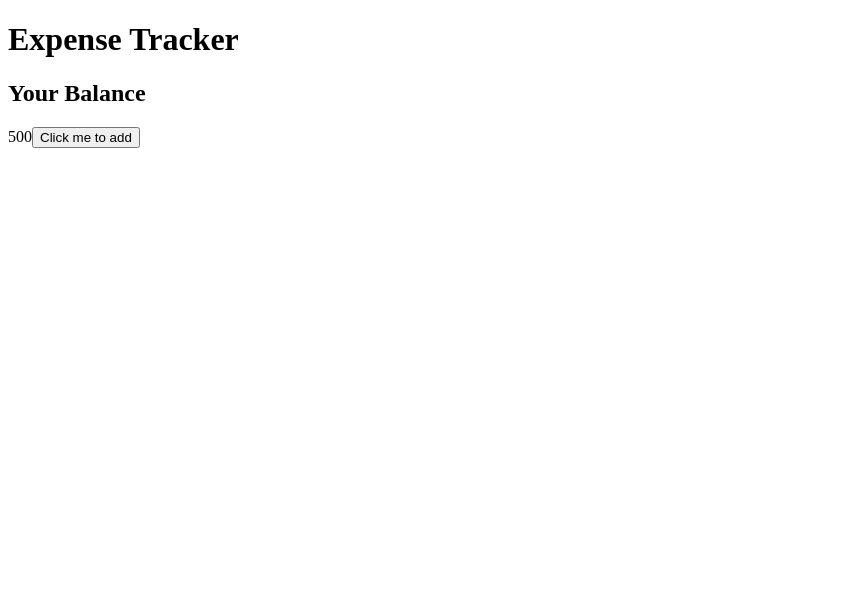
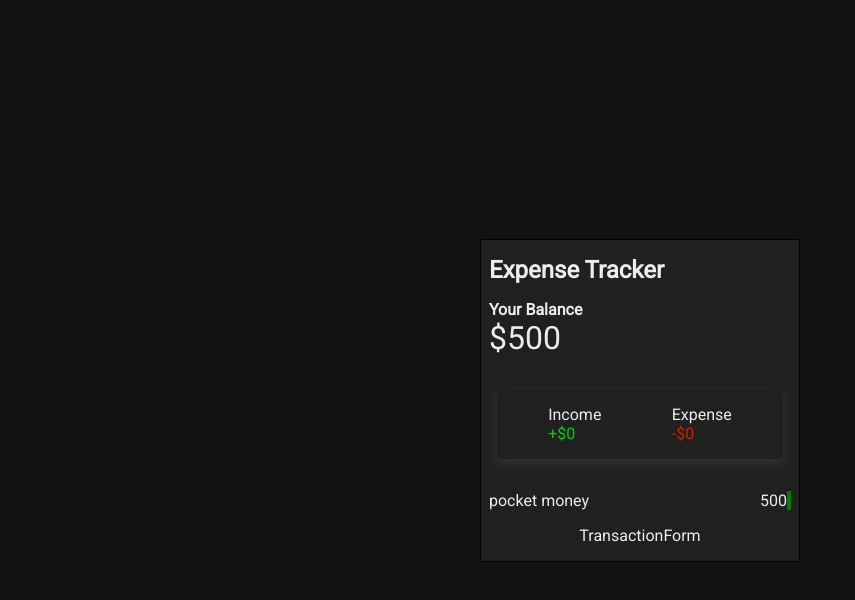
Before and after one commit to joshith3501/expense-tracker, a React (Vite) app: page / in a window 1280 px wide. Shown: the top 600 px of the page, without its empty margins (0-855 px from the left). Built offline with nearby package versions, Linux system fonts and the light colour scheme.

Commit message:
simple starter styling

```diff
--- a/src/App.css
+++ b/src/App.css
@@ -1,9 +1,77 @@
-/* #root {
-  max-width: 1280px;
+@import url('https://fonts.googleapis.com/css2?family=Roboto&display=swap');
+
+
+#root {
+  width:100vw;
+  min-height:100vh;
   margin: 0 auto;
-  padding: 2rem;
   text-align: center;
+  font-family: 'Roboto', sans-serif;
+  display: flex;
+  justify-content: center;
+  align-items:center;
+  background-color: hsl(0, 0%, 7%);
+  color:hsl(0,0%,93%);
 }
+
+
+*,
+*::after,
+*::before {
+  margin:0;
+  padding:0;
+  box-sizing:border-box;
+}
+
+body {
+  margin:0;
+}
+
+
+.main-page {
+  width:20rem;
+  background-color:#202020;
+  border:1px solid black;
+  border-radius:0.1rem;
+}
+
+.main-page > * {
+  margin:1rem 0.5rem;
+}
+
+.balance-output {
+  text-align:left;
+}
+
+.balance-output-number {
+  font-size:2em;
+}
+
+.income-expense-container {
+  display:flex;
+  justify-content: space-around;
+  padding:1rem;
+  margin:2rem 0.5rem;
+  border-radius:0.1rem;
+  box-shadow: rgba(255, 255, 255, 0.1) 0px 4px 12px;
+}
+
+.income-output > span{
+  color:hsl(124, 100%, 40%);
+}
+
+.expense-output > span {
+  color:hsl(10, 100%, 40%);
+}
+
+.transaction-element {
+  width:100%;
+  display:flex;
+  justify-content: space-between;
+  align-items:center;
+  border-right:0.3rem solid green;
+}
+/*
 
 .logo {
   height: 6em;
--- a/src/components/AppContent.tsx
+++ b/src/components/AppContent.tsx
@@ -1,6 +1,6 @@
 import { useState, useContext, useEffect } from "react";
 import TransactionHistory from "./TransactionHistory";
-
+import TransactionForm from "./TransactionForm";
 import { TransactionContext } from "./TransactionProvider";
 
 function AppContent() {
@@ -8,10 +8,7 @@ function AppContent() {
     useContext(TransactionContext);
   const [index, setIndex] = useState(0);
 
-  const handleClick = () => {
-    addIncomeTransaction(10);
-    setIndex(1);
-  };
+  const balance = transactions.reduce((sum, transaction)=>(sum + transaction.amount),0)
 
   useEffect(() => {
     console.log(transactions);
@@ -19,17 +16,26 @@ function AppContent() {
 
   return (
     <>
-      <h1>Expense Tracker</h1>
+    <section className="main-page">
+      <h2 style={{textAlign:"left"}}>Expense Tracker</h2>
       <article className="balance-output">
-        <h2>Your Balance</h2>
-        {/* <span>{transactions[index].amount}</span> */}
-        {transactions.length > index && (
-          <span>{transactions[index].amount}</span>
-        )}
-        <button onClick={handleClick}>Click me to add</button>
+        <h4>Your Balance</h4>
+        <span className="balance-output-number">${balance}</span>
+        <div className="income-expense-container">
+          <div className="income-output">
+            <p>Income</p>
+            <span>+$0</span>
+          </div>
+          <div className="expense-output">
+            <p>Expense</p>
+            <span>-$0</span>
+          </div>
+        </div>
       </article>
       <TransactionHistory />
+      <TransactionForm />
       <section className="transaction-note"></section>
+    </section>
     </>
   );
 }
--- /dev/null
+++ b/src/components/TransactionForm.tsx
@@ -0,0 +1,8 @@
+
+const TransactionForm = () => {
+  return (
+    <div>TransactionForm</div>
+  )
+}
+
+export default TransactionForm
--- a/src/components/TransactionHistory.tsx
+++ b/src/components/TransactionHistory.tsx
@@ -1,8 +1,19 @@
+import { useContext } from 'react';
+import { TransactionContext } from "./TransactionProvider";
 
 const TransactionHistory = () => {
+  const {transactions, addIncomeTransaction, addExpenseTransaction } = useContext(TransactionContext)
+
   return (
     <section className="transaction-history">
-
+      {
+        transactions.map((transaction) => (
+          <div className="transaction-element">
+            <div>{transaction.text}</div>
+            <div>{transaction.amount}</div>
+          </div>
+        ))
+      }
     </section>
   )
 }
```
